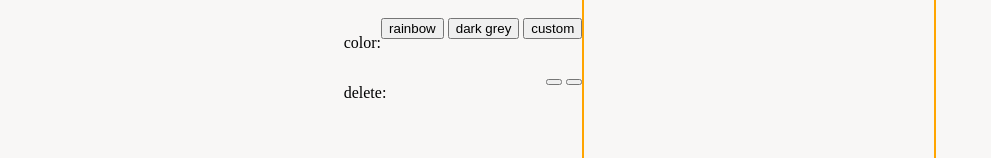
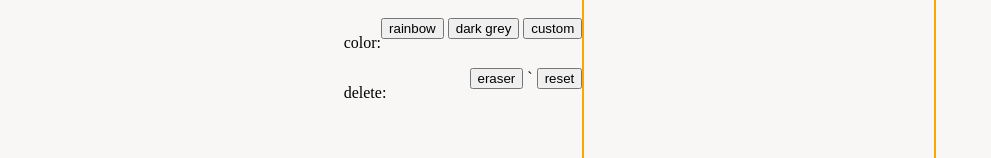
Before and after one commit to kathbo/etch-a-sketch, a plain HTML site: page index.html in a window 1280 px wide. Shown: the part 142-300 px from the top of the page, without its empty margins (0-991 px from the left). Drawn offline with Linux system fonts and the light colour scheme.

Commit message:
reset & eraser buttons

```diff
--- a/index.html
+++ b/index.html
@@ -31,8 +31,8 @@
       <div class="delete title">
         <p>delete: </p>
         <div class="buttons">
-          <button></button>
-          <button></button>
+          <button>eraser</button>
+      `   <button>reset</button>
         </div>
       </div>
     </div>
```
